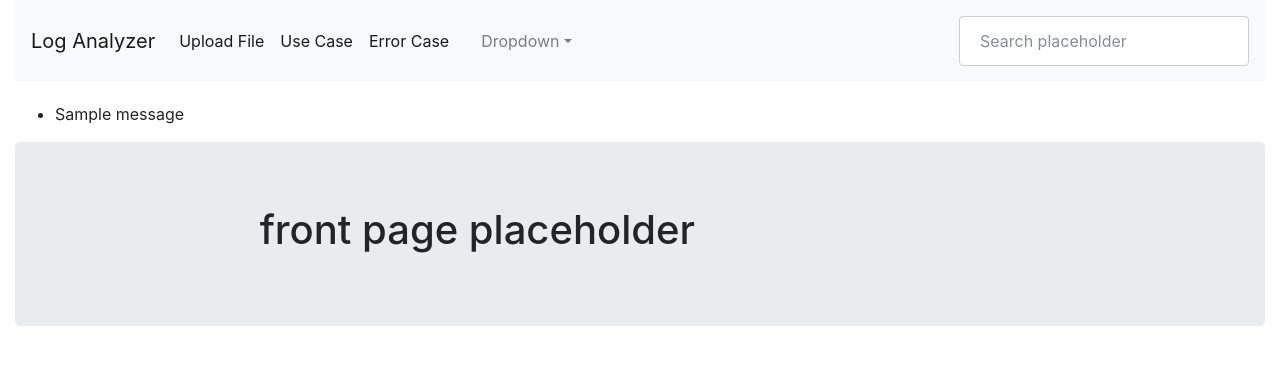
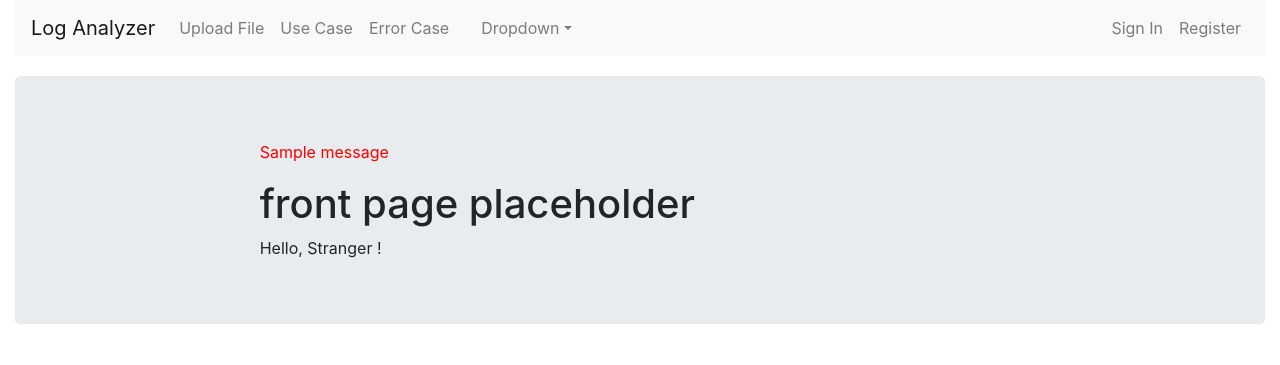
Before and after one commit to EeYiengZheng/LogAnalyzer, a Flask app: page / in a window 1280 px wide. Shown: the top 365 px of the page. Run offline with Flask 2, Linux system fonts and the light colour scheme; tables that the repository leaves empty hold one stand-in row (values such as "Sample post"); one stand-in notice (Sample message) is shown; some libraries are stand-ins or nearby versions.

Commit message:
facelift

```diff
--- a/flaskfrontend/app/templates/base.html
+++ b/flaskfrontend/app/templates/base.html
@@ -53,36 +53,30 @@
 <div class="container-fluid">
     <nav class="navbar navbar-expand-lg navbar-light bg-light rounded">
         <a class="navbar-brand" href="{{ url_for('index') }}">Log Analyzer</a>
-        <button class="navbar-toggler" type="button" data-toggle="collapse" data-target="#navbarsExample09"
+        <button class="navbar-toggler" type="button" data-toggle="collapse" data-target="navbar1"
                 aria-controls="navbarsExample09" aria-expanded="false" aria-label="Toggle navigation">
             <span class="navbar-toggler-icon"></span>
         </button>
 
-        <div class="collapse navbar-collapse" id="navbarsExample09">
+        <div class="collapse navbar-collapse" id="navbar1">
             <ul class="navbar-nav mr-auto">
-
-                <li class="nav-item active">
+                <li class="nav-item">
                     <a class="nav-link" href="{{ url_for('upload') }}">Upload File<span
-                        class="sr-only">(current)</span></a>
+                            class="sr-only">(current)</span></a>
                 </li>
-                <li class="nav-item active">
+                <li class="nav-item">
                     <a class="nav-link" href="{{ url_for('usecase') }}">Use Case<span
                             class="sr-only">(current)</span></a>
                 </li>
-                <li class="nav-item active">
+                <li class="nav-item">
                     <a class="nav-link" href="{{ url_for('errorcase') }}">Error Case</a>
                 </li>
-                <li class="nav-item">
-                    {% if g.user.is_authenticated %}
-                        | <a href="{{ url_for('user', nickname=g.user.nickname) }}">Your Profile</a>
-                        | <a href="{{ url_for('logout') }}" onclick="signOut();">Logout</a>
-                    {% endif %}
-                </li>
+
                 <li class="nav-item">
                     <a class="nav-link disabled" href="#"></a>
                 </li>
                 <li class="nav-item dropdown">
-                    <a class="nav-link dropdown-toggle" href="http://example.com" id="dropdown09" data-toggle="dropdown"
+                    <a class="nav-link dropdown-toggle" href="http://example.com" id="dropdown1" data-toggle="dropdown"
                        aria-haspopup="true" aria-expanded="false">Dropdown</a>
                     <div class="dropdown-menu" aria-labelledby="dropdown09">
                         <a class="dropdown-item" href="#">Action</a>
@@ -91,24 +85,44 @@
                     </div>
                 </li>
             </ul>
+            <ul class="nav navbar-nav navbar-right">
+                {% if current_user.is_authenticated %}
+                    <li class="nav-item">
+                        <a class="nav-link" href="{{ url_for('logout') }}">Sign Out</a>
+                    </li>
+                {% else %}
+                    <li class="nav-item ">
+                        <a class="nav-link" href="{{ url_for('login') }}">Sign In</a>
+                    </li>
+                    <li class="nav-item ">
+                        <a class="nav-link" href="{{ url_for('register') }}">Register</a>
+                    </li>
+                {% endif %}
+            </ul>
+
+            {#  search bar disabled
             <form class="form-inline my-2 my-md-0">
                 <input class="form-control" type="text" placeholder="Search placeholder" aria-label="Search">
             </form>
+             #}
         </div>
     </nav>
-    {% with messages = get_flashed_messages() %}
-        {% if messages %}
-            <ul>
-                {% for message in messages %}
-                    <li>{{ message }} </li>
-                {% endfor %}
-            </ul>
-        {% endif %}
-    {% endwith %}
+
     <main role="main">
         <div class="jumbotron">
             <div class="col-sm-8 mx-auto">
-                {% block content %}{% endblock %}
+                {% with messages = get_flashed_messages() %}
+                    {% if messages %}
+                        {% for message in messages %}
+                            <p style="color:red">{{ message }} </p>
+                        {% endfor %}
+                    {% endif %}
+                {% endwith %}
+            </div>
+            <div class="col-sm-8 mx-auto">
+                {% block content %}
+                    {# content goes here  #}
+                {% endblock %}
             </div>
         </div>
     </main>
--- a/flaskfrontend/app/templates/index.html
+++ b/flaskfrontend/app/templates/index.html
@@ -2,12 +2,18 @@
 {% extends "base.html" %}
 
 {% block content %}
-{#
+    {#
 <form method="post" enctype="multipart/form-data">
     {{ form.hidden_tag() }}
     {{ form.file }}
     <input type="submit">
 </form>
-    #}
-<h1>front page placeholder</h1>
+#}
+    <h1>front page placeholder</h1>
+    Hello,
+    {% if current_user.is_authenticated %}
+        {{ current_user.email }}
+    {% else %}
+        Stranger
+    {% endif %}!
 {% endblock %}
--- a/flaskfrontend/app/views.py
+++ b/flaskfrontend/app/views.py
@@ -1,14 +1,10 @@
 from flask import render_template, flash, redirect, session, url_for, request, g
 from flask_login import login_user, logout_user, current_user, login_required
-from app import app, db, lm, oid
+from app import app, db, lm
+from config import ALLOWED_EXTENSIONS
 from .models import User
-from datetime import datetime
 from .forms import LoginForm, RegistrationForm, EditForm
 from werkzeug.utils import secure_filename
-
-@lm.user_loader
-def load_user(id):
-    return User.query.get(int(id))
 
 
 @app.before_request
@@ -20,33 +16,23 @@ def before_request():
 @app.route('/index')
 def index():
     user = g.user
-    posts = [
-        {
-            'author': {'nickname': 'John'},
-            'body': 'Beautiful day in Portland!'
-        },
-        {
-            'author': {'nickname': 'Susan'},
-            'body': 'The Avengers movie was so cool!'
-        }
-    ]
     return render_template('index.html',
                            title='Home',
                            user=user)
+
 
 def allowed_file(filename):
     return '.' in filename and \
            filename.rsplit('.', 1)[1].lower() in ALLOWED_EXTENSIONS
 
 
-ALLOWED_EXTENSIONS = ['log', 'csv']  # <-- don't know where to put this
-
 @app.route('/upload')
 @login_required
 def upload():
     return render_template('upload.html')
 
-@app.route('/uploader', methods = ['GET', 'POST'])
+
+@app.route('/uploader', methods=['GET', 'POST'])
 def upload_file():
     if request.method == 'POST':
         if 'file' not in request.files:
@@ -63,6 +49,7 @@ def upload_file():
         f.save(f.filename)
         return 'file uploaded successfully'
     return
+
 
 @app.route('/usecase')
 @login_required
@@ -84,16 +71,20 @@ def errorcase():
 
 @app.route('/login', methods=['GET', 'POST'])
 def login():
-    if g.user is not None and g.user.is_authenticated:
-        return redirect(url_for('index'))
+    # if g.user is not None and g.user.is_authenticated:
+    #    return redirect(url_for('upload'))
     form = LoginForm()
     if form.validate_on_submit():
+        user = User.query.filter_by(email=form.email.data).first()
+        if user is not None and user.verify_password(form.password.data):
+            login_user(user, form.remember_me.data)
+            return redirect(request.args.get('next') or url_for('main.index'))
+        flash('Invalid username or password.')
         session['remember_me'] = form.remember_me.data
-        return oid.try_login(form.openid.data, ask_for=['nickname', 'email'])
     return render_template('login.html',
                            title='Sign In',
-                           form=form,
-                           providers=app.config['OPENID_PROVIDERS'])
+                           form=form)
+
 
 @app.route('/register', methods=['GET', 'POST'])
 def register():
@@ -101,7 +92,7 @@ def register():
     if request.method == 'POST' and form.validate():
         user = User()
         user.email = request.form.get('email')
-        user.password_hash = request.form.get('password') #will hash later
+        user.password_hash = request.form.get('password')  # will hash later
         db.session.add(user)
         flash('Thanks for registering')
         return redirect(url_for('login'))
@@ -128,10 +119,10 @@ def after_login(resp):
     return redirect(request.args.get('next') or url_for('index'))
 
 
-
 @app.route('/logout')
 def logout():
     logout_user()
+    flash('Yoiu are logged out')
     return redirect(url_for('index'))
 
 
@@ -147,4 +138,16 @@ def upload():
 
     return render_template('index.html', form=form)
 
+
+from logMetrics import errorPieChart, usagePieChart, errorRate
+
+
+@app.route('/graph')
+def show_graph():
+    errpie = errorPieChart({{url_for('static', filename='syslog3.log')}},
+                           {{url_for('static', filename='errorlog.csv')}})
+    usepie = usagePieChart({{url_for('static', filename='syslog3.log')}},
+                           {{url_for('static', filename='usagelog.csv')}})
+    errrate = errorRate({{url_for('static', filename='errorlog.csv')}})
+    return render_template('graph.html', epie=errpie, upie=usepie, err=errrate)
 """
--- a/flaskfrontend/config.py
+++ b/flaskfrontend/config.py
@@ -14,3 +14,5 @@ OPENID_PROVIDERS = [
 SQLALCHEMY_DATABASE_URI = 'sqlite:///' + os.path.join(basedir, 'app.db')
 SQLALCHEMY_MIGRATE_REPO = os.path.join(basedir, 'db_repository')
 SQLALCHEMY_TRACK_MODIFICATIONS = False
+
+ALLOWED_EXTENSIONS = ['log', 'csv']  # <-- don't know where to put this? config.py
--- /dev/null
+++ b/src/mpld3_test.py
@@ -0,0 +1,3 @@
+import matplotlib.pyplot as plt, mpld3
+plt.plot([3,1,4,1,5], 'ks-', mec='w', mew=5, ms=20)
+mpld3.show()
```
Also changed, not shown: flaskfrontend/app/forms.py (+25 -17 lines), flaskfrontend/app/models.py (+7 -2 lines), flaskfrontend/app/templates/login.html (+22 -5 lines), flaskfrontend/app/templates/register.html (+4 -3 lines), flaskfrontend/db_repository/versions/003_migration.py (added, +19 -0 lines), src/logAnalytics.py (+18 -23 lines), src/logMetrics.py (+28 -24 lines), src/logSearch.py (+22 -12 lines), flaskfrontend/app.db.
